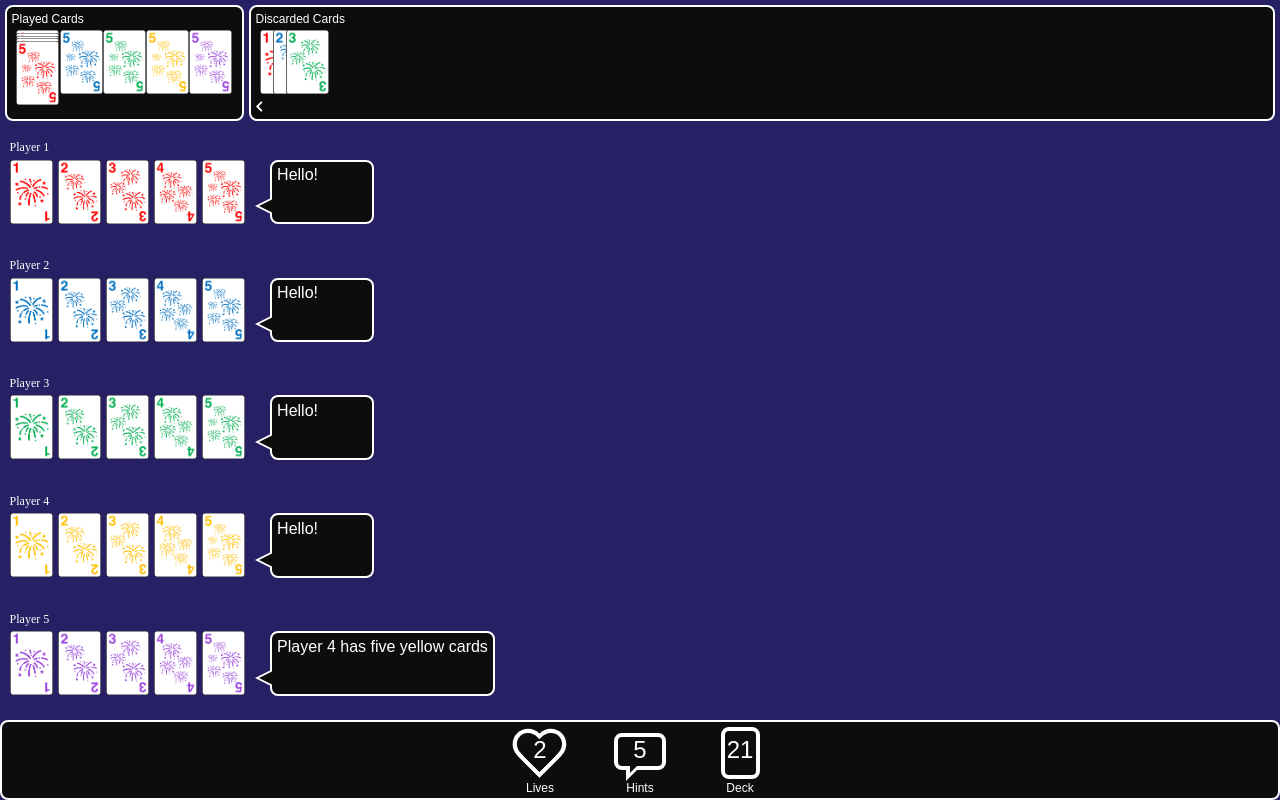
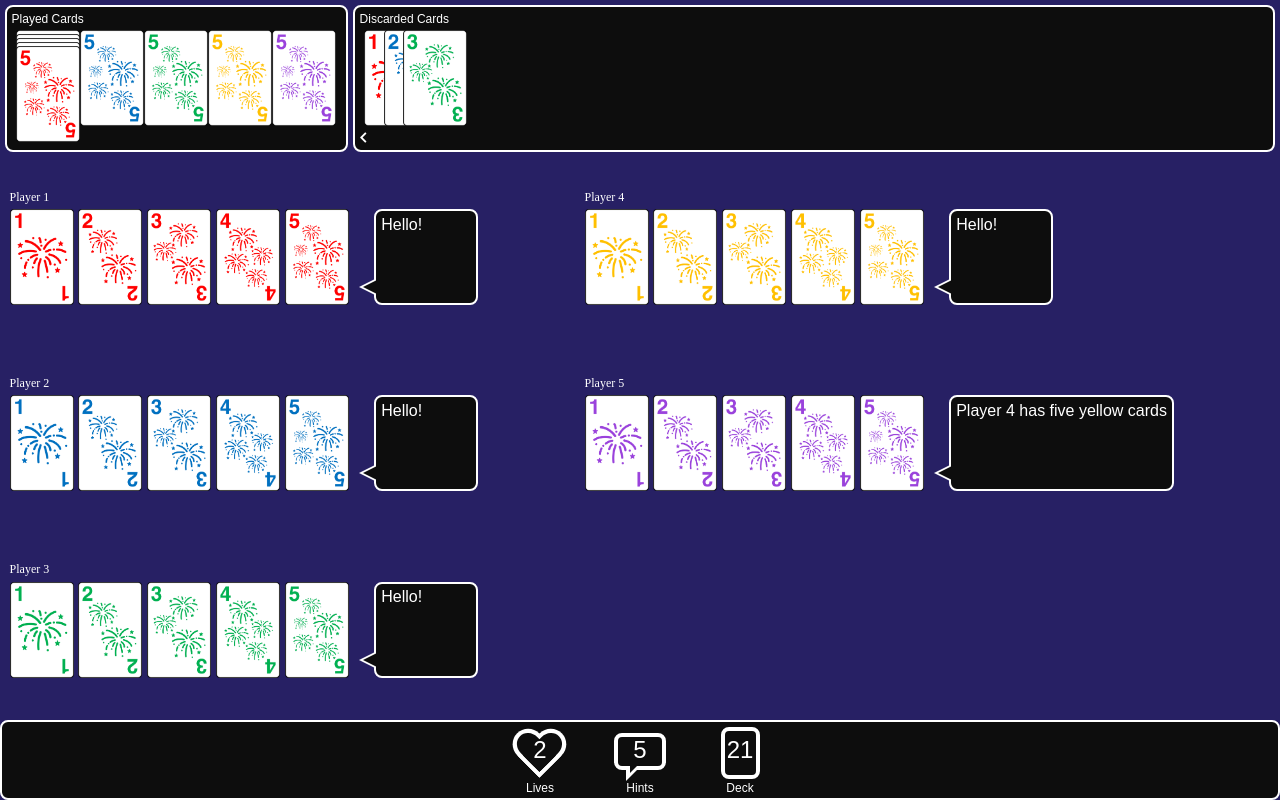
Before and after one commit to atyjeski/tyjeski, a Django app: page /hanabi/new in a window 1280 px wide. Run offline with Django 3.2, Linux system fonts and the light colour scheme; some libraries are stand-ins or nearby versions.

Commit message:
Resize cards and change layout for wide screens

```diff
--- a/backend/hanabi/static/hanabi/css/interface-overhaul.css
+++ b/backend/hanabi/static/hanabi/css/interface-overhaul.css
@@ -33,7 +33,7 @@
     --bw: .25vh;
     --br: 1vh;
 
-    --card-size: 2.7vh;
+    --card-size: min(5vw, 2.7vh);
     --card-width: calc(2 * var(--card-size));
     --card-height: calc(3 * var(--card-size));
 
@@ -41,6 +41,13 @@
     --icon-size: 6.5vh;
 }
 
+@media (min-aspect-ratio: 4/3) {
+    :root {
+        --card-size: 4vh;
+        --card-width: calc(2 * var(--card-size));
+        --card-height: calc(3 * var(--card-size));
+    }
+}
 
 /*
 ~~~~~~~~~~~~~~~~~~~~~~~~~~~~~~~~~~~~~~~~
@@ -146,6 +153,13 @@ html {
     margin: var(--margin);
     margin-top: 0;
     align-items: center;
+}
+
+@media (min-aspect-ratio: 4/3) {
+    .content {
+        grid-template-rows: repeat(3, 33.33%);
+        grid-auto-flow: column;
+    }
 }
 
 .player-container {
```
